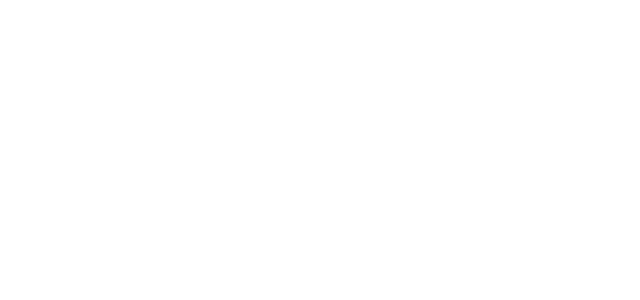
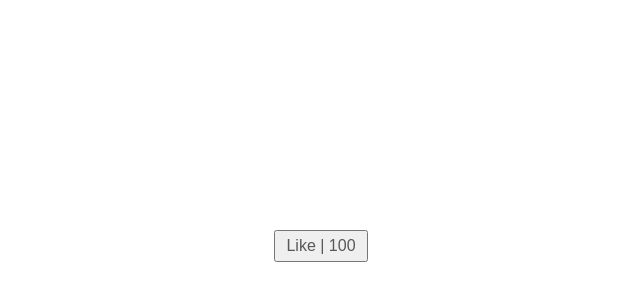
Before and after one commit to Saddam-tech/algo-problems-solutions, a React (Create React App) app: page /#/test3 in a window 1280 px wide. Before the commit this address had no page. Shown: the part 154-454 px from the top of the page, without its empty margins (319-959 px from the left). Built offline with nearby package versions, Linux system fonts and the light colour scheme; a web font is replaced by a local one.

Commit message:
added two more tests

```diff
--- /dev/null
+++ b/src/components/Algorithms.js
@@ -0,0 +1,54 @@
+import React, { useState } from "react";
+
+export default function Algorigthms() {
+  const [likes, setLikes] = useState(100);
+
+  const solution = (N) => {
+    var maxGap = 0;
+    var curMaxGap = 0;
+    var binStr = N.toString(2);
+    var startIndexFromEnd = binStr.length - 1;
+    for (startIndexFromEnd; startIndexFromEnd >= 0; startIndexFromEnd--) {
+      if (binStr.charAt(startIndexFromEnd) != "0") {
+        break;
+      }
+    }
+    for (var i = startIndexFromEnd - 1; i >= 0; i--) {
+      if (binStr.charAt(i) == "0") {
+        curMaxGap = curMaxGap + 1;
+      } else {
+        if (curMaxGap > maxGap) {
+          maxGap = curMaxGap;
+        }
+        curMaxGap = 0;
+      }
+    }
+    console.log("binary ", binStr);
+    console.log("maxGap", maxGap);
+    // return maxGap;
+  };
+
+  return (
+    <>
+      <div>
+        <button
+          className={`like-button ${likes > 100 ? "liked" : ""}`}
+          onClick={() => solution(1610612737)}
+        >
+          Like | <span className="likes-counter">{likes}</span>
+        </button>
+      </div>
+      <style>{`
+        .like-button {
+            font-size: 1rem;
+            padding: 5px 10px;
+            color:  #585858;
+        }
+        .liked {
+            font-weight: bold;
+            color: #1565c0;
+        }
+    `}</style>
+    </>
+  );
+}
--- /dev/null
+++ b/src/components/SwappingArray.js
@@ -0,0 +1,46 @@
+import React, { useState } from "react";
+
+export default function SwappingArray() {
+  const [likes, setLikes] = useState(100);
+
+  function solution(A, K) {
+    // if A is meant to be shifted by its own length (K) then just return the array
+    if (A.length === K || K === 0) {
+      console.log(A);
+      return A;
+    }
+
+    // Run K number of times saving last element in the array as a temporary variable, adding it to the front of the array and removing the last element
+    for (let i = 0; i < K; i++) {
+      let lastElement = A[A.length - 1];
+      A.unshift(lastElement);
+      A.pop();
+    }
+    console.log(A);
+    return A;
+  }
+
+  return (
+    <>
+      <div>
+        <button
+          className={`like-button ${likes > 100 ? "liked" : ""}`}
+          onClick={() => solution([1, 2, 3, 4, 5, 6], 3)}
+        >
+          Like | <span className="likes-counter">{likes}</span>
+        </button>
+      </div>
+      <style>{`
+        .like-button {
+            font-size: 1rem;
+            padding: 5px 10px;
+            color:  #585858;
+        }
+        .liked {
+            font-weight: bold;
+            color: #1565c0;
+        }
+    `}</style>
+    </>
+  );
+}
--- a/src/router.js
+++ b/src/router.js
@@ -1,4 +1,6 @@
+import Algorigthms from "./components/Algorithms";
 import LikeButton from "./components/LikeButton";
+import SwappingArray from "./components/SwappingArray";
 
 export const router = [
   {
@@ -6,4 +8,14 @@
     path: "/test1",
     element: <LikeButton />,
   },
+  {
+    route: "test2",
+    path: "/test2",
+    element: <Algorigthms />,
+  },
+  {
+    route: "test3",
+    path: "/test3",
+    element: <SwappingArray />,
+  },
 ];
```
